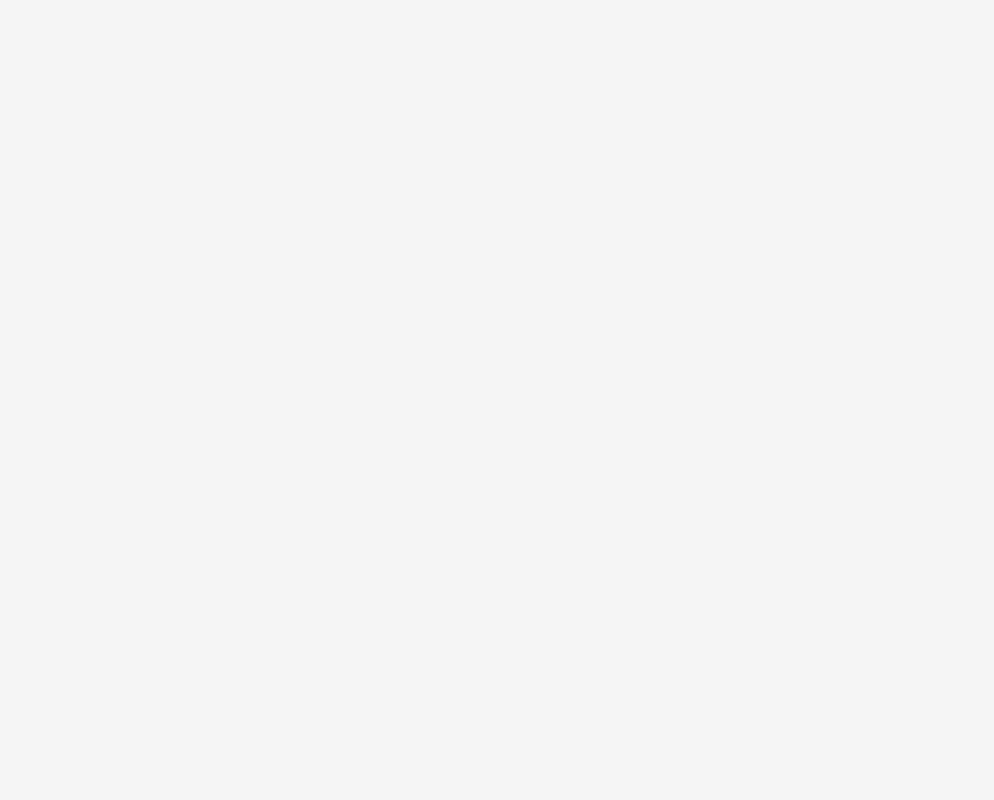
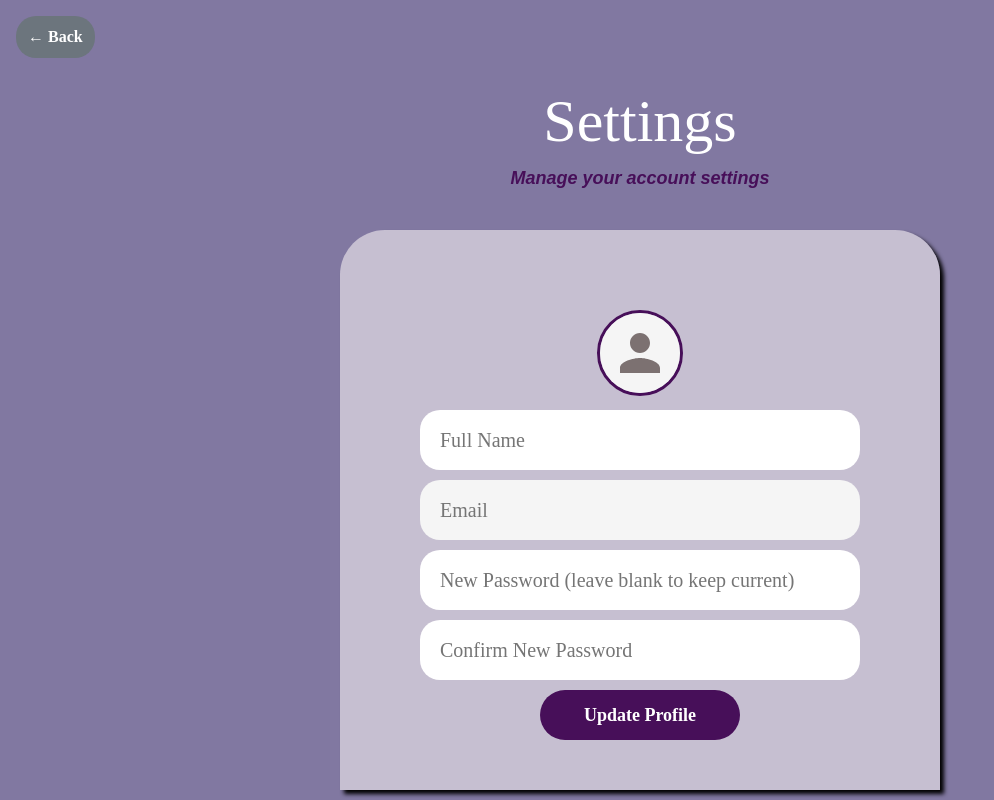
Before and after one commit to hackscholar/stormhacks, a React (Create React App) app in the folder frontend/: page /settings in a window 1280 px wide. Before the commit this address had no page. Shown: the whole page, without its empty margins (0-994 px from the left). Built offline with nearby package versions, Linux system fonts and the light colour scheme.

Commit message:
implemented Settings tab backend and frontend

```diff
--- a/frontend/src/App.js
+++ b/frontend/src/App.js
@@ -8,6 +8,7 @@ import ProjectView from './components/ProjectView';
 import ProjectsList from './components/ProjectsList';
 import Chatroom from './components/chat/chatroom';
 import ProjectTimeline from './components/timeline/timeline';
+import Settings from './components/Settings';
 
 function App() {
   return (
@@ -21,6 +22,7 @@ function App() {
         <Route path="/project/:projectId" element={<ProjectView />} />
         <Route path="/project/:projectId/timeline" element={<ProjectTimeline />} />
         <Route path="/chatroom" element={<Chatroom currentUser={{id: 1, name: 'User'}} />} />
+        <Route path="/settings" element={<Settings />} />
       </Routes>
     </Router>
   );
--- a/frontend/src/components/Dashboard.js
+++ b/frontend/src/components/Dashboard.js
@@ -6,15 +6,31 @@ function Dashboard() {
   const [showJoinModal, setShowJoinModal] = useState(false);
   const [joinCode, setJoinCode] = useState('');
   const [userName, setUserName] = useState('');
+  const [userPhoto, setUserPhoto] = useState(null);
   const [hideTimeout, setHideTimeout] = useState(null);
   const navigate = useNavigate();
 
   React.useEffect(() => {
     const currentUser = localStorage.getItem('currentUser');
     if (currentUser) {
-      setUserName(currentUser.split('@')[0]);
+      fetchUserProfile(currentUser);
     }
   }, []);
+
+  const fetchUserProfile = async (email) => {
+    try {
+      const response = await fetch(`http://127.0.0.1:5001/api/user-profile/${email}`);
+      const result = await response.json();
+      if (result.success) {
+        setUserName(result.profile.name || email.split('@')[0]);
+        setUserPhoto(result.profile.profilePhoto);
+      } else {
+        setUserName(email.split('@')[0]);
+      }
+    } catch (error) {
+      setUserName(email.split('@')[0]);
+    }
+  };
 
   const handleMouseEnter = () => {
     if (hideTimeout) {
@@ -91,15 +107,22 @@ function Dashboard() {
       >
         <div className="profile-avatar">
           <div className="avatar-circle">
-            <svg width="24" height="24" viewBox="0 0 24 24" fill="white">
-              <path d="M12 12c2.21 0 4-1.79 4-4s-1.79-4-4-4-4 1.79-4 4 1.79 4 4 4zm0 2c-2.67 0-8 1.34-8 4v2h16v-2c0-2.66-5.33-4-8-4z"/>
-            </svg>
+            {userPhoto ? (
+              <img
+                src={`http://127.0.0.1:5001${userPhoto}`}
+                alt="Profile"
+                style={{ width: '100%', height: '100%', borderRadius: '50%', objectFit: 'cover' }}
+              />
+            ) : (
+              <svg width="16" height="16" viewBox="0 0 24 24" fill="white">
+                <path d="M12 12c2.21 0 4-1.79 4-4s-1.79-4-4-4-4 1.79-4 4 1.79 4 4 4zm0 2c-2.67 0-8 1.34-8 4v2h16v-2c0-2.66-5.33-4-8-4z"/>
+              </svg>
+            )}
           </div>
           <span className="user-name">{userName}</span>
         </div>
         <div className={`dropdown-content ${showDropdown ? 'show' : ''}`}>
-          <a onClick={() => console.log('Settings clicked')}>Settings</a>
-          <a onClick={() => console.log('Profile clicked')}>Profile</a>
+          <a onClick={() => navigate('/settings')}>Settings</a>
           <a onClick={handleSignOut}>Sign Out</a>
         </div>
       </div>
--- /dev/null
+++ b/frontend/src/components/Settings.js
@@ -0,0 +1,226 @@
+import React, { useState, useEffect } from 'react';
+import { useNavigate } from 'react-router-dom';
+
+function Settings() {
+  const [userProfile, setUserProfile] = useState({
+    name: '',
+    email: '',
+    profilePhoto: null
+  });
+  const [newPassword, setNewPassword] = useState('');
+  const [confirmPassword, setConfirmPassword] = useState('');
+  const [message, setMessage] = useState('');
+  const [isHovering, setIsHovering] = useState(false);
+  const navigate = useNavigate();
+
+  useEffect(() => {
+    fetchUserProfile();
+  }, []);
+
+  const fetchUserProfile = async () => {
+    const userEmail = localStorage.getItem('currentUser');
+    if (userEmail) {
+      try {
+        const response = await fetch(`http://127.0.0.1:5001/api/user-profile/${userEmail}`);
+        const result = await response.json();
+        if (result.success) {
+          setUserProfile({
+            name: result.profile.name || userEmail.split('@')[0],
+            email: result.profile.email || userEmail,
+            profilePhoto: result.profile.profilePhoto
+          });
+        } else {
+          // Fallback if API fails
+          setUserProfile({
+            name: userEmail.split('@')[0],
+            email: userEmail,
+            profilePhoto: null
+          });
+        }
+      } catch (error) {
+        console.error('Error fetching profile:', error);
+        // Fallback if API fails
+        setUserProfile({
+          name: userEmail.split('@')[0],
+          email: userEmail,
+          profilePhoto: null
+        });
+      }
+    }
+  };
+
+  const handlePhotoUpload = async (e) => {
+    const file = e.target.files[0];
+    if (file) {
+      console.log('File selected:', file.name);
+      setMessage('Uploading photo...');
+
+      const formData = new FormData();
+      formData.append('photo', file);
+      formData.append('email', localStorage.getItem('currentUser'));
+
+      try {
+        const response = await fetch('http://127.0.0.1:5001/api/upload-profile-photo', {
+          method: 'POST',
+          body: formData
+        });
+
+        console.log('Response status:', response.status);
+        const result = await response.json();
+        console.log('Upload result:', result);
+
+        if (result.success) {
+          setUserProfile(prev => ({ ...prev, profilePhoto: result.photoUrl }));
+          setMessage('Profile photo updated successfully!');
+        } else {
+          setMessage(result.message || 'Upload failed');
+        }
+      } catch (error) {
+        console.error('Upload error:', error);
+        setMessage('Error uploading photo: ' + error.message);
+      }
+    }
+  };
+
+  const handleUpdateProfile = async (e) => {
+    e.preventDefault();
+    try {
+      const response = await fetch('http://127.0.0.1:5001/api/update-profile', {
+        method: 'POST',
+        headers: { 'Content-Type': 'application/json' },
+        body: JSON.stringify({
+          email: localStorage.getItem('currentUser'),
+          name: userProfile.name,
+          newPassword: newPassword || undefined
+        })
+      });
+      const result = await response.json();
+      if (result.success) {
+        setMessage('Profile updated successfully!');
+        setNewPassword('');
+        setConfirmPassword('');
+      } else {
+        setMessage(result.message);
+      }
+    } catch (error) {
+      setMessage('Error updating profile');
+    }
+  };
+
+  return (
+    <div className="desktop">
+      <button
+        onClick={() => navigate('/dashboard')}
+        className="back-button"
+        style={{ position: 'fixed', top: '1rem', left: '1rem', zIndex: 1000 }}
+      >
+        ← Back
+      </button>
+
+      <div className="title">Settings</div>
+      <div className="subtitle">Manage your account settings</div>
+
+      <div className="form-container">
+        <div className="rounded-rectangle"></div>
+
+
+        <form onSubmit={handleUpdateProfile}>
+          <div className="profile-photo-section">
+            <div
+              className="current-photo"
+              onMouseEnter={() => setIsHovering(true)}
+              onMouseLeave={() => setIsHovering(false)}
+              onClick={() => document.getElementById('photo-upload').click()}
+              style={{ cursor: 'pointer', position: 'relative' }}
+            >
+              {userProfile.profilePhoto ? (
+                <img
+                  src={`http://127.0.0.1:5001${userProfile.profilePhoto}`}
+                  alt="Profile"
+                  className="profile-photo-display"
+                  style={{
+                    filter: isHovering ? 'brightness(0.7)' : 'none',
+                    transition: 'filter 0.3s ease'
+                  }}
+                />
+              ) : (
+                <div className="default-photo" style={{
+                  backgroundColor: isHovering ? '#ccc' : '#f5f5f5',
+                  transition: 'background-color 0.3s ease'
+                }}>
+                  <svg width="60" height="60" viewBox="0 0 24 24" fill="#7C7171">
+                    <path d="M12 12c2.21 0 4-1.79 4-4s-1.79-4-4-4-4 1.79-4 4 1.79 4 4 4zm0 2c-2.67 0-8 1.34-8 4v2h16v-2c0-2.66-5.33-4-8-4z"/>
+                  </svg>
+                </div>
+              )}
+              {isHovering && (
+                <div className="photo-hover-overlay">
+                  <svg width="30" height="30" viewBox="0 0 24 24" fill="white">
+                    <path d="M19 13h-6v6h-2v-6H5v-2h6V5h2v6h6v2z"/>
+                  </svg>
+                </div>
+              )}
+            </div>
+            <input
+              type="file"
+              accept="image/*"
+              onChange={handlePhotoUpload}
+              className="photo-upload-input"
+              id="photo-upload"
+            />
+          </div>
+
+          <input
+            type="text"
+            className="name-input"
+            placeholder="Full Name"
+            value={userProfile.name}
+            onChange={(e) => setUserProfile(prev => ({ ...prev, name: e.target.value }))}
+            required
+          />
+
+          <input
+            type="email"
+            className="email-input"
+            placeholder="Email"
+            value={userProfile.email}
+            readOnly
+            style={{ backgroundColor: '#f5f5f5', cursor: 'not-allowed' }}
+          />
+
+          <input
+            type="password"
+            className="password-input"
+            placeholder="New Password (leave blank to keep current)"
+            value={newPassword}
+            onChange={(e) => setNewPassword(e.target.value)}
+          />
+
+          <input
+            type="password"
+            className="confirm-password-input"
+            placeholder="Confirm New Password"
+            value={confirmPassword}
+            onChange={(e) => setConfirmPassword(e.target.value)}
+          />
+
+          <button
+            type="submit"
+            className="signin-button"
+            disabled={newPassword !== confirmPassword && newPassword !== ''}
+          >
+            Update Profile
+          </button>
+        </form>
+
+        {message && (
+          <div className={`message ${message.includes('successfully') ? 'success' : 'error'}`}>
+            {message}
+          </div>
+        )}
+      </div>
+    </div>
+  );
+}
+
+export default Settings;
--- a/frontend/src/index.css
+++ b/frontend/src/index.css
@@ -561,6 +561,10 @@ p {
   word-wrap: break-word;
 }
 
+.desktop .title {
+  top: calc(12% - 20px);
+}
+
 .subtitle {
   width: 100%;
   height: 44px;
@@ -577,6 +581,10 @@ p {
   font-style: italic;
   font-weight: 700;
   word-wrap: break-word;
+}
+
+.desktop .subtitle {
+  top: calc(22% - 20px);
 }
 
 .form-container {
@@ -759,3 +767,109 @@ p {
 .signup-form .message {
   top: 500px;
 }
+
+/* Settings Page Styles */
+.profile-photo-section {
+  position: absolute;
+  top: 80px;
+  left: 50%;
+  transform: translateX(-50%);
+  display: flex;
+  flex-direction: column;
+  align-items: center;
+  gap: 10px;
+}
+
+.current-photo {
+  width: 80px;
+  height: 80px;
+  border-radius: 50%;
+  overflow: hidden;
+  border: 3px solid #470F59;
+  display: flex;
+  align-items: center;
+  justify-content: center;
+  background: white;
+}
+
+.profile-photo-display {
+  width: 100%;
+  height: 100%;
+  object-fit: cover;
+}
+
+.default-photo {
+  display: flex;
+  align-items: center;
+  justify-content: center;
+  width: 100%;
+  height: 100%;
+  background: #f5f5f5;
+}
+
+.photo-upload-input {
+  display: none;
+}
+
+
+
+.name-input {
+  top: 180px;
+}
+
+.email-input {
+  top: 250px;
+}
+
+.password-input {
+  top: 320px;
+}
+
+.confirm-password-input {
+  width: 400px;
+  height: 60px;
+  position: absolute;
+  top: 390px;
+  left: 50%;
+  transform: translateX(-50%);
+  background: white;
+  border-radius: 20px;
+  border: none;
+  padding: 0 20px;
+  color: #7C7171;
+  font-size: 20px;
+  font-family: 'Archivo';
+  font-weight: 400;
+}
+
+.signin-button {
+  top: 460px;
+}
+
+.signin-button:disabled {
+  background: #ccc;
+  cursor: not-allowed;
+}
+
+.settings .message {
+  top: 520px;
+}
+
+.photo-hover-overlay {
+  position: absolute;
+  top: 0;
+  left: 0;
+  width: 100%;
+  height: 100%;
+  background: rgba(0, 0, 0, 0.5);
+  border-radius: 50%;
+  display: flex;
+  align-items: center;
+  justify-content: center;
+  transition: all 0.3s ease;
+}
+
+.current-photo {
+  position: relative;
+  overflow: hidden;
+}
```
Also changed, not shown: 2 other files (tests, documents, lock files or other folders).
